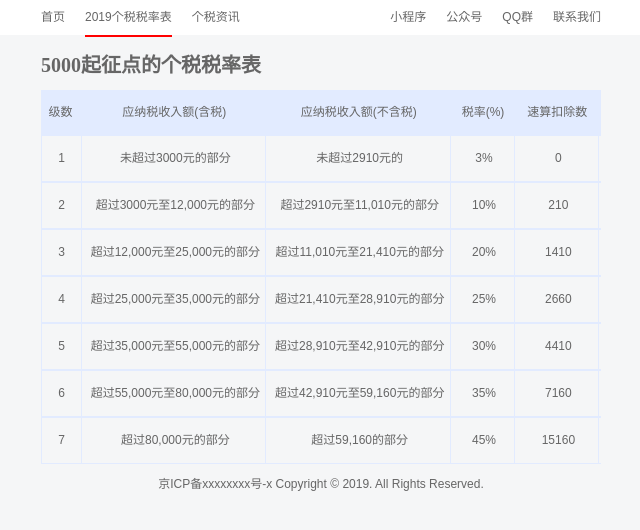
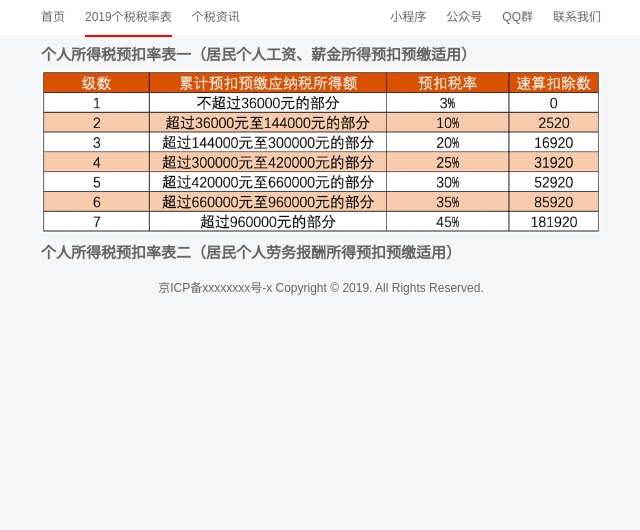
Before and after one commit to xuwg/incomeTax, a web app: file shuilv.html in a window 1280 px wide. Shown: the top 530 px of the page, without its empty margins (319-959 px from the left). Run offline with its HTML, style and script files only (its server is not run), Linux system fonts and the light colour scheme.

Commit message:
更新税率表

```diff
--- a/css/shuilv.css
+++ b/css/shuilv.css
@@ -3,7 +3,7 @@
     width: 560px;
 }
 .shuilvbiao h1 {
-    font: 700 20px/50px "microsoft yahei";
+    font: 700 15px/30px "microsoft yahei";
 }
 
 .shuilvbiao .tablehead {
@@ -26,3 +26,7 @@
     border: 1px solid #e2ebff;
     border-right: 0px solid #e2ebff;
 }
+
+.shuilvbiao img {
+    width: 560px;
+}
--- a/shuilv.html
+++ b/shuilv.html
@@ -36,63 +36,12 @@
         <div class="inner_c">
             <div class="gap"></div>
             <div class="shuilvbiao" id="shuilvbiao">
-                <h1>5000起征点的个税税率表</h1>
-                <div class="tablehead">
-                    <span>级数</span>
-                    <span>应纳税收入额(含税)</span>
-                    <span>应纳税收入额(不含税)</span>
-                    <span>税率(%)</span>
-                    <span>速算扣除数</span>
-                </div>
-                <div class="row">
-                    <span>1</span>
-                    <span>未超过3000元的部分</span>
-                    <span>未超过2910元的</span>
-                    <span>3%</span>
-                    <span>0</span>
-                </div>
-                <div class="row">
-                    <span>2</span>
-                    <span>超过3000元至12,000元的部分</span>
-                    <span>超过2910元至11,010元的部分</span>
-                    <span>10%</span>
-                    <span>210</span>
-                </div>
-                <div class="row">
-                    <span>3</span>
-                    <span>超过12,000元至25,000元的部分</span>
-                    <span>超过11,010元至21,410元的部分</span>
-                    <span>20%</span>
-                    <span>1410</span>
-                </div>
-                <div class="row">
-                    <span>4</span>
-                    <span>超过25,000元至35,000元的部分</span>
-                    <span>超过21,410元至28,910元的部分</span>
-                    <span>25%</span>
-                    <span>2660</span>
-                </div>
-                <div class="row">
-                    <span>5</span>
-                    <span>超过35,000元至55,000元的部分</span>
-                    <span>超过28,910元至42,910元的部分</span>
-                    <span>30%</span>
-                    <span>4410</span>
-                </div>
-                <div class="row">
-                    <span>6</span>
-                    <span>超过55,000元至80,000元的部分</span>
-                    <span>超过42,910元至59,160元的部分</span>
-                    <span>35%</span>
-                    <span>7160</span>
-                </div>
-                <div class="row">
-                    <span>7</span>
-                    <span>超过80,000元的部分</span>
-                    <span>超过59,160的部分</span>
-                    <span>45%</span>
-                    <span>15160</span>
-                </div>
+                <h1>个人所得税预扣率表一（居民个人工资、薪金所得预扣预缴适用）</h1>
+                <img src="images/rateImg.png" alt="">
+            </div>
+            <div class="gap"></div>
+            <div class="shuilvbiao">
+                <h1>个人所得税预扣率表二（居民个人劳务报酬所得预扣预缴适用）</h1>
             </div>
         </div>
     </div>
```
Also changed, not shown: images/rateImg.png (added).
